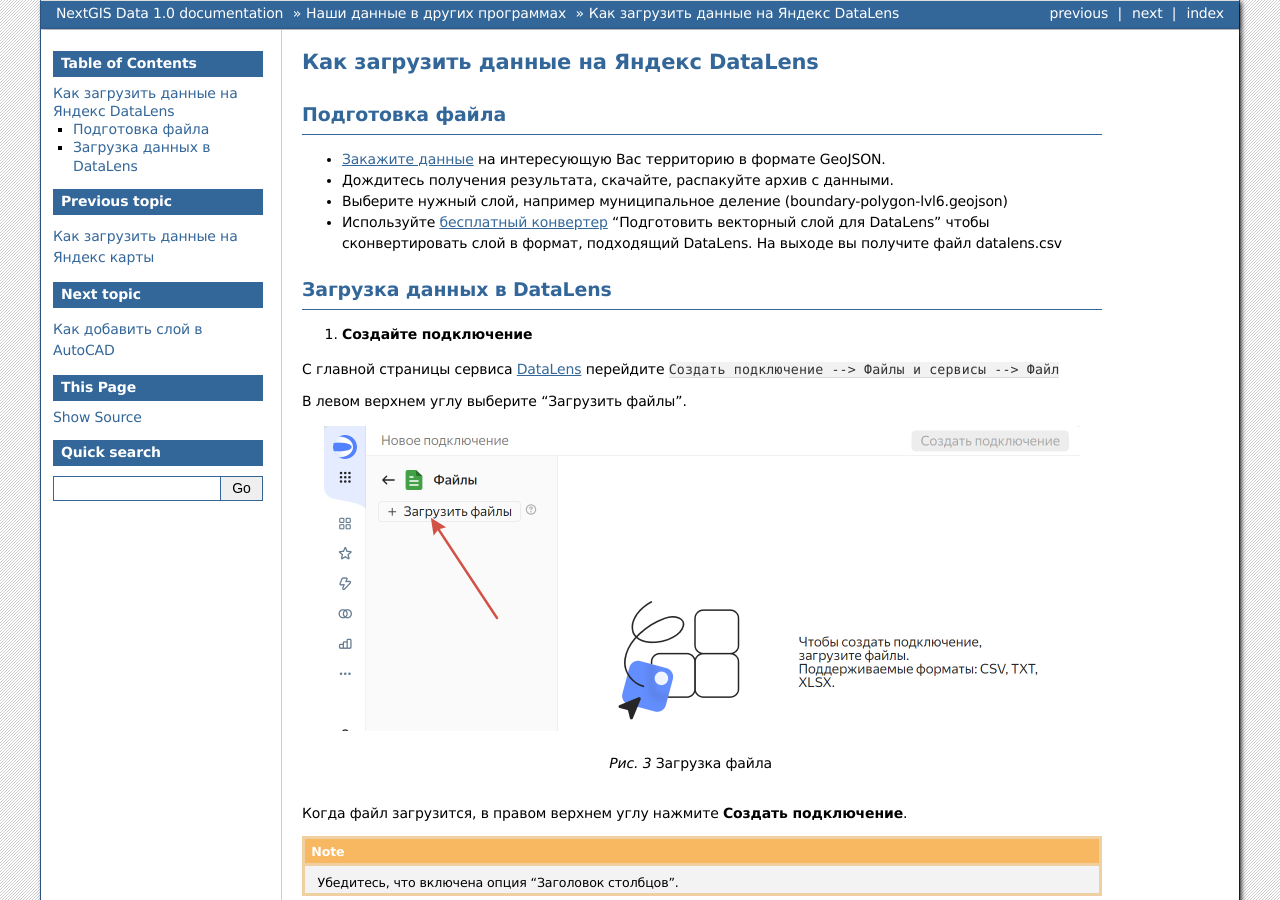
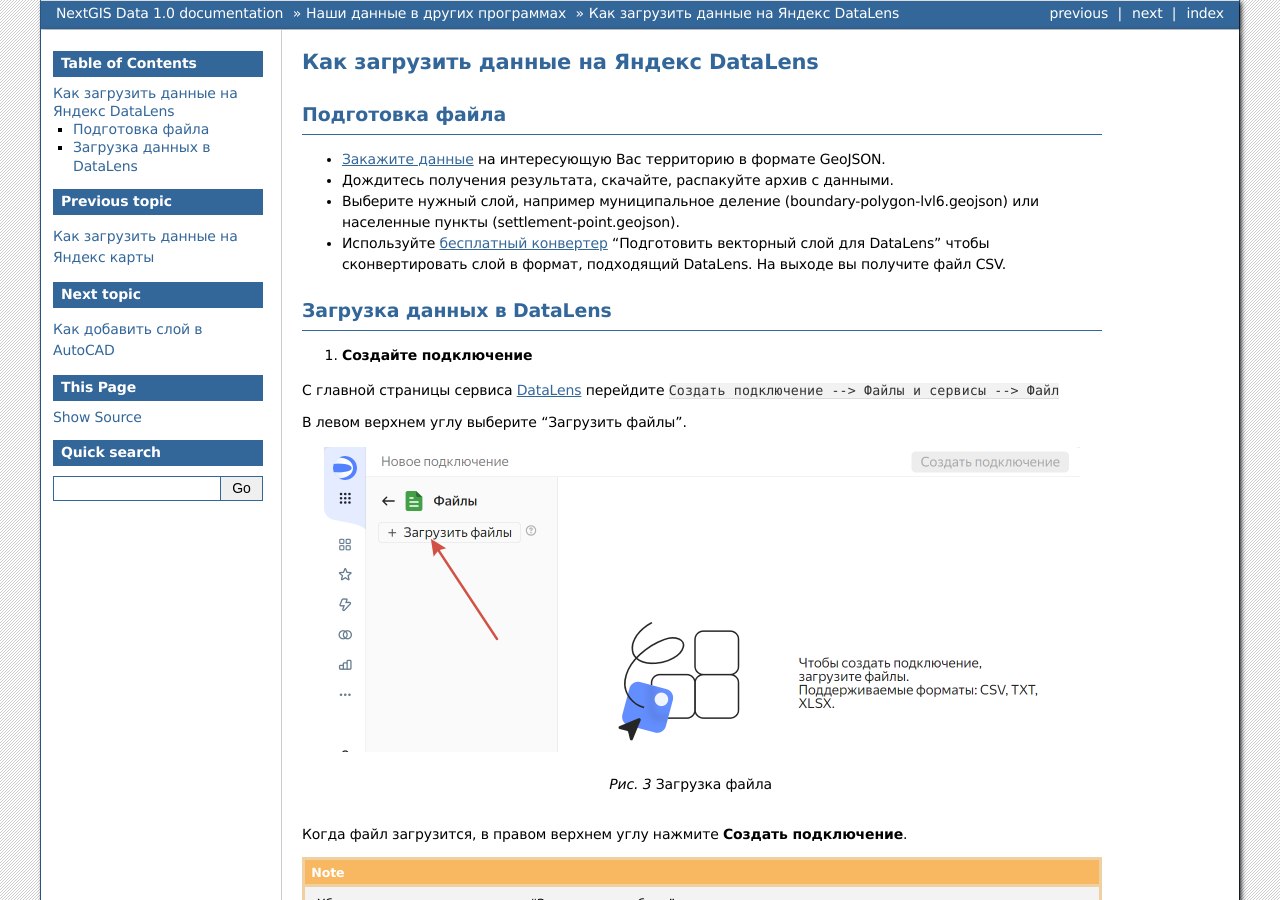
Before and after one commit to nextgis/docs_data, a Sphinx documentation site: the page built from source/yandex_datalens.rst, in a window 1280 px wide and 900 px high. Built offline with Sphinx 7.4.7, drawn with Linux system fonts in a browser that asks for light colours; formulas are drawn with MathJax 3; pages that are not in the unit, such as notebooks, are missing from menus; some of the changed text lies outside the part shown.

Commit message:
Update yandex_datalens.rst

```diff
--- a/source/yandex_datalens.rst
+++ b/source/yandex_datalens.rst
@@ -8,11 +8,11 @@
 
 * `Закажите данные <https://data.nextgis.com/ru/>`_ на интересующую Вас территорию в формате GeoJSON.
 * Дождитесь получения результата, скачайте, распакуйте архив с данными.
-* Выберите нужный слой, например муниципальное деление (boundary-polygon-lvl6.geojson)
-* Используйте `бесплатный конвертер <https://toolbox.nextgis.com/operation/vector2datalens>`_ "Подготовить векторный слой для DataLens" чтобы сконвертировать слой в формат, подходящий DataLens. На выходе вы получите файл datalens.csv
+* Выберите нужный слой, например муниципальное деление (boundary-polygon-lvl6.geojson) или населенные пункты (settlement-point.geojson).
+* Используйте `бесплатный конвертер <https://toolbox.nextgis.com/operation/vector2datalens>`_ "Подготовить векторный слой для DataLens" чтобы сконвертировать слой в формат, подходящий DataLens. На выходе вы получите файл CSV.
 
 Загрузка данных в DataLens
---------------------------------
+--------------------------
 
 1. **Создайте подключение**
 
@@ -92,9 +92,9 @@
 
 В поле правее выберите в выпадающем меню **тип чарта** - *карта*
 
-Ниже выберите **тип поля** "Полигоны (Геополигоны)".
+Ниже выберите **тип поля** "Полигоны (Геополигоны)" если делаете карту с полигонами или "Точки (Геоточки)" если делаете карту с точками.
 
-Перетащите первое поле в секцию "Полигон", чтобы построить визуализацию.
+Перетащите поле Geopolygon или Geopoint в секцию "Полигоны/Точки", чтобы построить визуализацию.
 
 Нажмите кнопку **Сохранить** в правом верхнем углу. Задайте название чарта (по умолчанию предлагается "Название датасета - карта") и сохраните.
 
```
